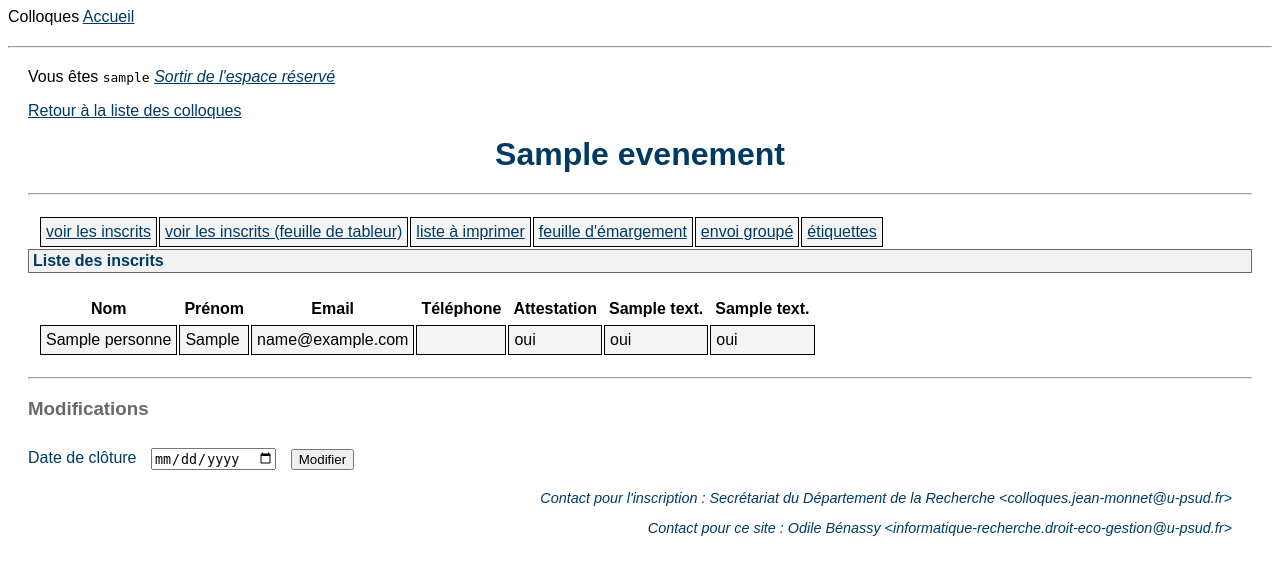
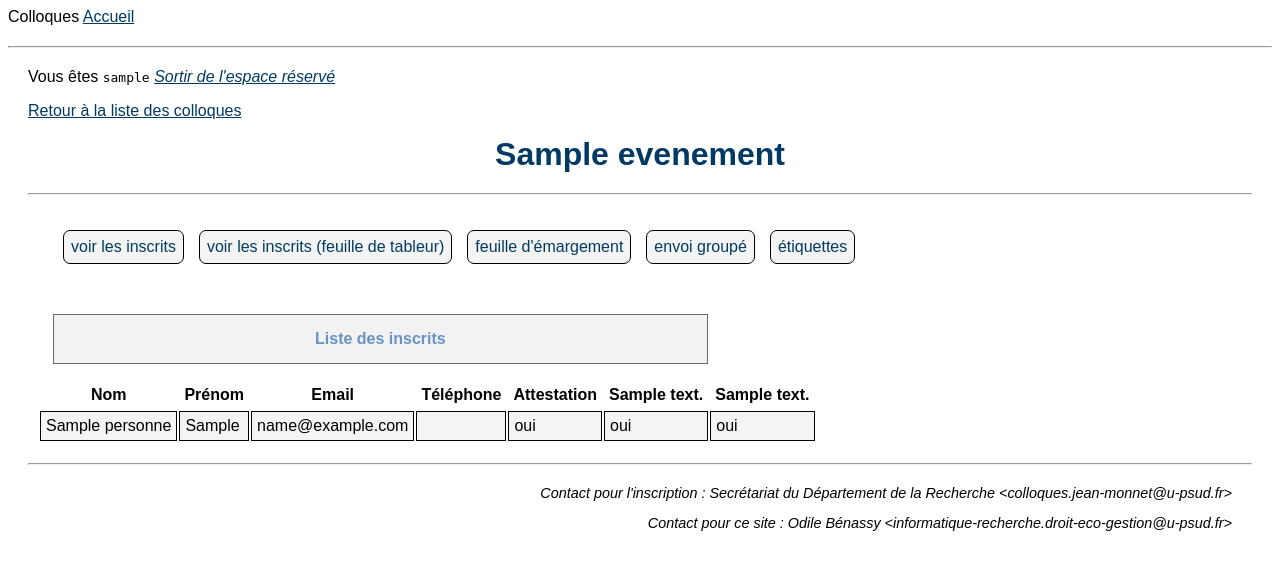
Before and after one commit to UPsudJM/SoCo, a Flask app: page /suivi/1 in a window 1280 px wide. Shown: the top 575 px of the page. Run offline with Flask 2, Linux system fonts and the light colour scheme; a user stored in the database is signed in; tables that the repository leaves empty hold one stand-in row (values such as "Sample post"); parts of the project's set-up code (start-up, migrations or seed data) failed here and were passed over; some libraries are stand-ins or nearby versions.

Commit message:
Séparation des rôles. Style.

```diff
--- a/soco/static/css/soco.css
+++ b/soco/static/css/soco.css
@@ -17,6 +17,12 @@ TABLE.titre, H3.date, H3.sstitre, P.lieu { display: table; margin: auto; }
 TABLE.titre { margin-bottom: 20px; }
 TABLE.titre TD { padding: 20px; }
 TABLE.titre TD.logo { padding: 0 ; vertical-align: middle; }
+TABLE#onglets { margin: 20px; border-spacing: 15px; border-collapse: separate; }
+TABLE#onglets TD { border-radius: 7px; -moz-border-radius: 7px; -webkit-border-radius: 7px; padding: 7px; }
+TABLE#onglets A { text-decoration: none; }
+TABLE#onglets A:hover { font-style: italic; background-color: aliceblue; }
+TABLE CAPTION { margin: 15px; padding: 15px; text-align: center; width: 80%; }
+
 P.lieu, P.dateinscr { font-size: 120%; }
 P.dateinscr { font-style: italic; }
 FIELDSET {
@@ -29,7 +35,7 @@ FIELDSET {
     border: 1px solid #F2F2F2;
 }
 LABEL { margin-left: 10px; }
-LEGEND {
+LEGEND, CAPTION {
     color: #6893c4;
     font-weight: bold;
     padding: 2px 4px 2px 4px;
--- a/soco/templates/suivi.html
+++ b/soco/templates/suivi.html
@@ -7,16 +7,16 @@
 
 <hr/>
 
-<table><tr>
+<table id="onglets"><tr>
   <td><a href="{{ url_for('suivi', evt=evenement.id) }}">voir les inscrits</a></td>
   <td><a href="{{url_for('suivi', evt=evenement.id, action='csv') }}" download>voir les inscrits (feuille de tableur)</a></td>
-  <td><a href="{{url_for('suivi', evt=evenement.id, action='listepdf') }}" download>liste à imprimer</a></td>
-  <td><a href="{{url_for('suivi', evt=evenement.id, action='emargement') }}" download>feuille d'émargement</a></td>
-  {% if current_user.is_admin %}<td><a href="{{url_for('suivi', evt=evenement.id, action='mails') }}">envoi groupé</a></td>
+  {% if not current_user.is_admin %}<td><a href="{{url_for('suivi', evt=evenement.id, action='listepdf') }}" download>liste à imprimer</a></td>{% endif %}
+  {% if current_user.is_admin %}<td><a href="{{url_for('suivi', evt=evenement.id, action='emargement') }}" download>feuille d'émargement</a></td>
+  <td><a href="{{url_for('suivi', evt=evenement.id, action='mails') }}">envoi groupé</a></td>
   <td><a href="{{url_for('suivi', evt=evenement.id, action='badges') }}" download>étiquettes</a></td>{% endif %}
 </tr></table>
 
-<table><legend>Liste des inscrits</legend>
+<table><caption>Liste des inscrits</caption>
 <tr>
   <th>Nom</th>
   <th>Prénom</th>
@@ -41,11 +41,11 @@
 
 <hr/>
 
-<section ng-controller="suiviCtrl"><a name="modifs" />
+<!-- section ng-controller="suiviCtrl"><a name="modifs" />
   <h3>Modifications</h3>
   <p>Date de clôture <input type="date" name="date_cloture_inscriptions" /> <input type="button" value="Modifier" /></p>
 
-</section>
+</section -->
 
 <div class="footnotes">
 <p>Contact pour l'inscription&nbsp;: Secrétariat du Département de la Recherche &lt;colloques.jean-monnet@u-psud.fr&gt;</p>
```
